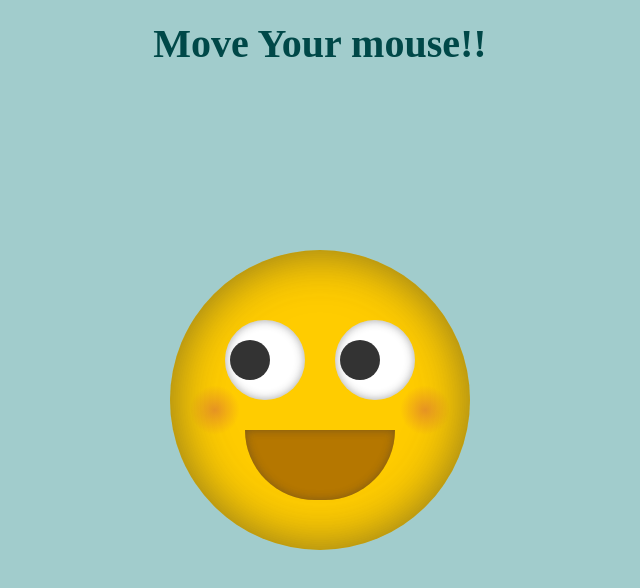
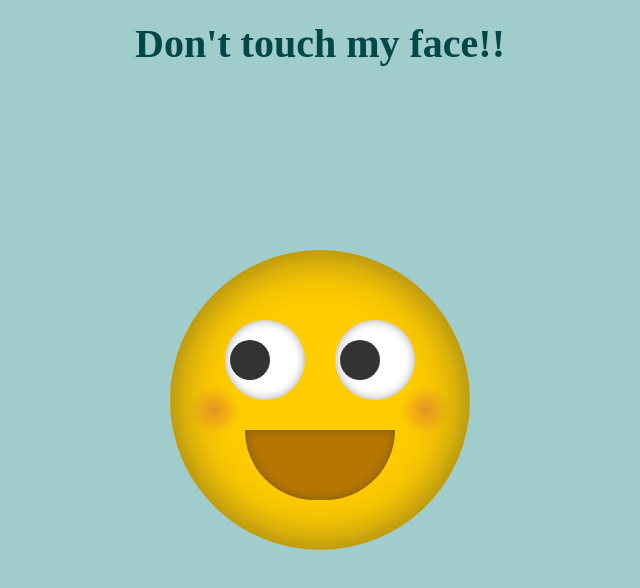
Before and after one commit to subiya-sultana/Animated-Emoji, a plain HTML site: page index.html in a window 1280 px wide. Shown: the whole page, without its empty margins (320-960 px from the left). Drawn offline with Linux system fonts and the light colour scheme; a web font is replaced by a local one.

Commit message:
initial commit

```diff
--- a/index.html
+++ b/index.html
@@ -8,7 +8,7 @@
   <link href='https://fonts.googleapis.com/css?family=Cute Font' rel='stylesheet'>
 </head>
 <body>
-  <h1>Move Your mouse!!</h1>
+  <h1>Don't touch my face!!</h1>
   <div class="face">
     <div class="eyes">
       <div class="eye"></div>
```
